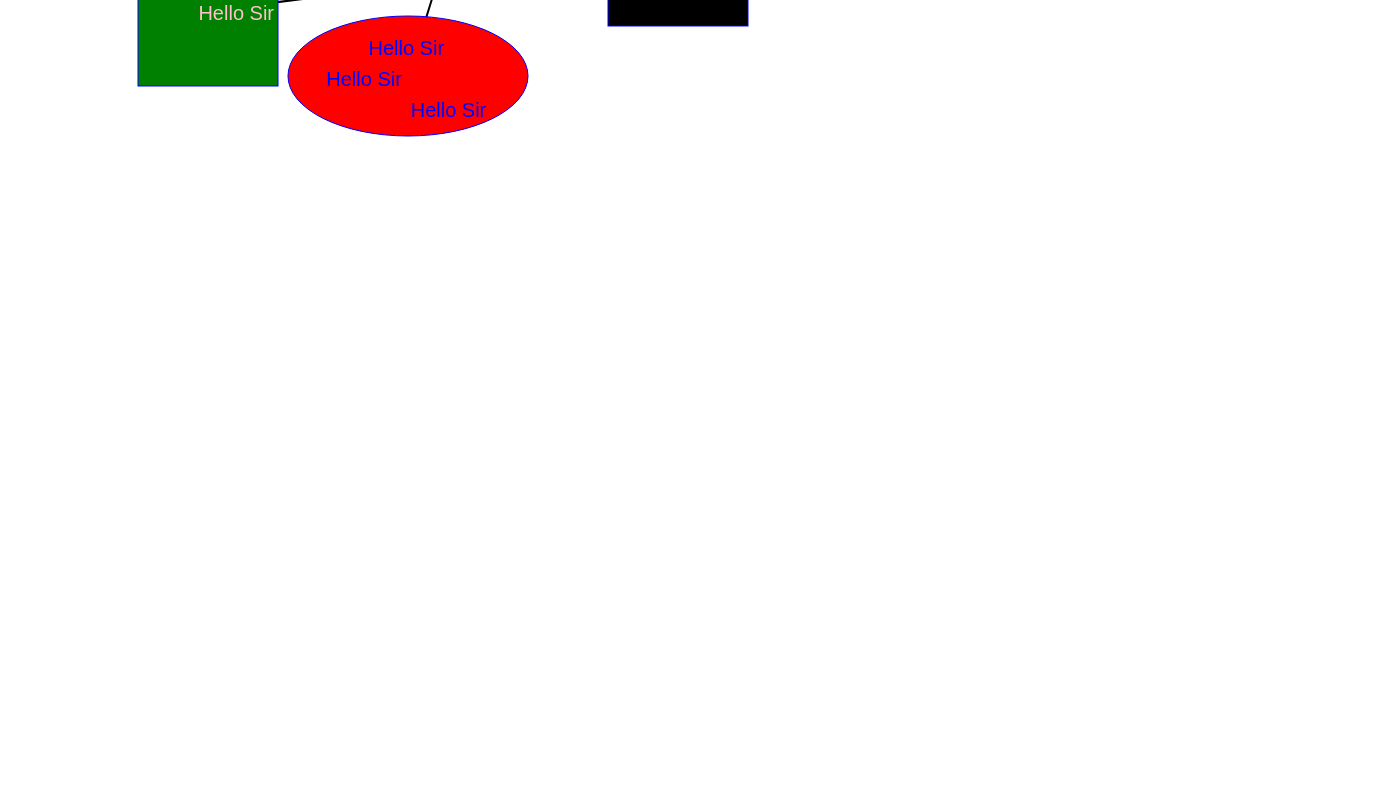
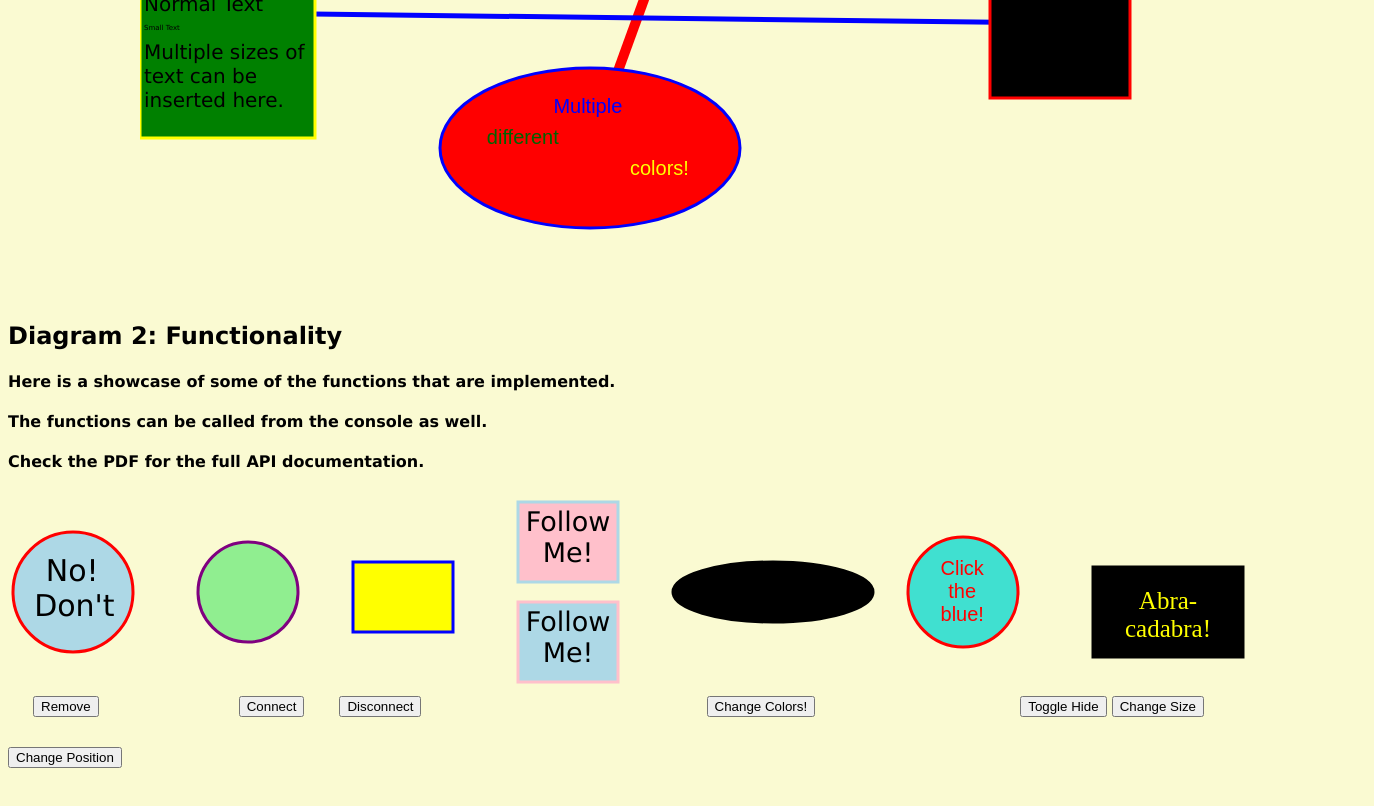
Before and after one commit to jamilfaisal/Connectogram.js, a website: page pub/examples.html in a window 1280 px wide. Shown: the part 422-1228 px from the top of the page, 1374 px wide, since content can reach past the window. Before the commit the page ends 810 px from the top, so only its background shows below. Drawn offline with nearby package versions, Linux system fonts and the light colour scheme.

Commit message:
Finish examples page

```diff
--- a/pub/examples.html
+++ b/pub/examples.html
@@ -1,15 +1,60 @@
 <!DOCTYPE html>
 <html>
 	<head>
-        <title>Connectogram Examples Page</title>
+        <title>Connectogram.js Examples Page</title>
         <link rel="stylesheet" href="styles.css">
         <script defer src="https://cdnjs.cloudflare.com/ajax/libs/d3/5.16.0/d3.min.js"></script>
         <script defer type="text/javascript" src='js/connectogram.js'></script>
 		<script defer type="text/javascript" src='js/examples.js'></script>
 	</head>
 	<body>
-         <h1>Test Diagram 1</h1>>
-         <div class="test-diagram-1">
+         <h1 id="main_title">Connectogram.js Examples</h1>
+         <h2>Diagram 1: Graphs</h2>
+         <h4>You can design any type of graph you want using different customization options!</h4>
+         <div class="diagram-1">
          </div>
+         <h2>Diagram 2: Functionality</h2>
+         <h4>Here is a showcase of some of the functions that are implemented.</h4>
+         <h4>The functions can be called from the console as well.</h4>
+         <h4>Check the PDF for the full API documentation.</h4>
+         <div class="diagram-2">
+         </div>
+        <button class="remove_button" onclick="cg2.removeBlob('removeCirc')">Remove</button>
+        <button class="connect_button" onclick="
+            cg2.connect(connectCirc, connectRect, 'red');
+            connectCirc.clearText();
+            connectRect.clearText();
+            connectCirc.addText('', 'Verdana', '30px', 'center');
+            connectCirc.addText('^_^', 'Verdana', '30px', 'center');
+            connectRect.addText('', 'Verdana', '30px', 'center');
+            connectRect.addText(':-)', 'Verdana', '30px', 'center');
+        ">Connect</button>
+        <button class="disconnect_button" onclick="
+            cg2.disconnect(connectCirc, connectRect);
+            connectCirc.clearText();
+            connectRect.clearText();
+            connectCirc.addText('', 'Verdana', '30px', 'center');
+            connectCirc.addText(';_;', 'Verdana', '30px', 'center');
+            connectRect.addText('', 'Verdana', '30px', 'center');
+            connectRect.addText(':-(', 'Verdana', '30px', 'center');
+        ">Disconnect</button>
+        <button class="colors_button" onclick="
+            colorEllip.clearText()
+            colorEllip.addText('*_*', 'Verdana', '30px', 'center');
+            const color = '#'+Math.floor(Math.random()*16777215).toString(16).padStart(6, '0');
+            const bordercolor = '#'+Math.floor(Math.random()*16777215).toString(16).padStart(6, '0');
+            colorEllip.changeColor(color)
+            colorEllip.changeBorderColor(bordercolor)
+        ">Change Colors!</button>
+        <button class="hide_button" onclick="
+            magicRect.toggleHide()
+        ">Toggle Hide</button>
+        <button class="size_button" onclick="
+            magicRect.changeHeight(Math.floor(Math.random()*200) + 20)
+            magicRect.changeWidth(Math.floor(Math.random()*200) + 20)
+        ">Change Size</button>
+        <button class="position_button" onclick="
+            magicRect.setPosition(Math.floor(Math.random()*1366), Math.floor(Math.random()*200))
+        ">Change Position</button>
 	</body>
 </html>
--- a/pub/js/connectogram.js
+++ b/pub/js/connectogram.js
@@ -496,6 +496,7 @@ function addBlobtoDOM(root_html, blob) {
         .attr("y", blob.y)
         .attr("fill", blob.color)
         .attr("stroke", blob.borderColor)
+        .attr("stroke-width", 3)
         // For text elements
         group.append("foreignObject")
         .attr("x", blob.x)
@@ -511,6 +512,7 @@ function addBlobtoDOM(root_html, blob) {
         .attr("cy", blob.y)
         .attr("fill", blob.color)
         .attr("stroke", blob.borderColor)
+        .attr("stroke-width", 3)
         // For text elements
         group.append("foreignObject")
         .attr("x", blob.x - blob.radius/1.4)
@@ -527,6 +529,7 @@ function addBlobtoDOM(root_html, blob) {
         .attr("cy", blob.y)
         .attr("fill", blob.color)
         .attr("stroke", blob.borderColor)
+        .attr("stroke-width", 3)
         // For text elements
         group.append("foreignObject")
         .attr("x", blob.x - blob.radiusx/1.4)
--- a/pub/js/examples.js
+++ b/pub/js/examples.js
@@ -1,25 +1,55 @@
-const after_html = document.querySelector(".test-diagram-1")
+// Diagram 1 Code
+const after_html = document.querySelector(".diagram-1")
 const cg = new Connectogram(after_html, "diagram1")
-const blobRect = cg.addBlob("blobRect1", "rectangle", {height: 150, width: 140}, 120, 50, "black", "blue")
-const blobRect2 = cg.addBlob("blobRect2", "rectangle", {height: 150, width: 140}, 600, 200, "black", "blue")
-const blobCirc = cg.addBlob("blob2", "circle", {radius: 70}, 500, 79, "pink", "blue")
-const blobEllip = cg.addBlob("blob3", "ellipse", {radiusx: 120, radiusy: 60}, 400, 400, "red", "blue")
-// cg.removeBlob("blob1")
-// blobRect.changeWidth(10)
-// log(cg.changeBlobName("blob1", "blob4"))
-blobRect.changeColor("Green")
-cg.connect(blobRect, blobRect2)
-cg.connect(blobCirc, blobEllip)
-cg.connect(blobCirc, blobRect)
-blobRect.addText("Hello Sir", "Sans-Serif", "20px", "center", "pink")
-blobRect.addText("Hello Sir", "Sans-Serif", "20px", "left", "pink")
-blobRect.addText("Hello Sir", "Sans-Serif", "20px", "right", "pink")
-blobCirc.addText("Hello Sir", "Sans-Serif", "20px", "center", "black")
-blobCirc.addText("Hello Sir", "Sans-Serif", "20px", "left", "black")
-blobCirc.addText("Hello Sir", "Sans-Serif", "20px", "right", "black")
-blobEllip.addText("Hello Sir", "Sans-Serif", "20px", "center", "blue")
-blobEllip.addText("Hello Sir", "Sans-Serif", "20px", "left", "blue")
-blobEllip.addText("Hello Sir", "Sans-Serif", "20px", "right", "blue")
-blobRect.textAlign("Right")
-blobRect.setPosition(130, 260)
-// blobRect.clearText()
+// Blobs
+const blobRect = cg.addBlob("blobRect1", "rectangle", {height: 250, width: 175}, 0, 140, "green", "yellow")
+const blobRect2 = cg.addBlob("blobRect2", "rectangle", {height: 150, width: 140}, 850, 200, "black", "red")
+const blobCirc = cg.addBlob("blobCirc", "circle", {radius: 100}, 550, 125, "pink", "purple")
+const blobEllip = cg.addBlob("blobEllip", "ellipse", {radiusx: 150, radiusy: 80}, 450, 400, "red", "blue")
+// Edges
+cg.connect(blobRect, blobRect2, "blue", 5)
+cg.connect(blobCirc, blobEllip, "red", 10)
+cg.connect(blobCirc, blobRect, "green", 1)
+// Text
+blobRect.addText("Large Text", "Verdana", "40px", "left", "black")
+blobRect.addText("Normal Text", "Verdana", "20px", "left", "black")
+blobRect.addText("Small Text", "Verdana", "7px", "left", "black")
+blobRect.addText("Multiple sizes of text can be inserted here.", "Verdana", "20px", "left", "black")
+blobCirc.addText("", "Helvetica", "20px", "left", "black")
+blobCirc.addText("Left Text", "Times New Roman", "20px", "left", "black")
+blobCirc.addText("Center Text", "Courier", "20px", "center", "black")
+blobCirc.addText("Right Text", "Arial", "20px", "right", "black")
+blobEllip.addText("Multiple", "Sans-Serif", "20px", "center", "blue")
+blobEllip.addText("different", "Sans-Serif", "20px", "left", "darkgreen")
+blobEllip.addText("colors!", "Sans-Serif", "20px", "right", "yellow")
+
+// Diagram 2 Code
+const after_html2 = document.querySelector(".diagram-2")
+const cg2 = new Connectogram(after_html2, "diagram2")
+// Remove
+const removeCirc = cg2.addBlob("removeCirc", "circle", {radius: 60}, 65, 100, "lightblue", "red")
+removeCirc.addText("No! Don't", "Verdana", "30px", "center", "black")
+// Connect/Disconnect
+const connectCirc = cg2.addBlob("connectCirc1", "circle", {radius: 50}, 240, 100, "lightgreen", "purple")
+const connectRect = cg2.addBlob("connectRect", "rectangle", {height: 70, width: 100}, 345, 70, "yellow", "blue")
+// Link
+const linkRect = cg2.addBlob("linkBlob", "rectangle", {height: 80, width: 100}, 510, 10, "pink", "lightblue")
+linkRect.addText("Follow Me!", "Verdana", "27px", "center", "black")
+linkRect.setLink("https://touchpianist.com/")
+const linkRect2 = cg2.addBlob("linkBlob2", "rectangle", {height: 80, width: 100}, 510, 110, "lightblue", "pink")
+linkRect2.addText("Follow Me!", "Verdana", "27px", "center", "black")
+linkRect2.setLink("http://corndog.io/")
+// Color Change
+const colorEllip = cg2.addBlob("colorEllip", "ellipse", {radiusx: 100, radiusy: 30}, 765, 100, "black", "black")
+// Alert
+const alertCircle = cg2.addBlob("alertCirc", "circle", {radius: 55}, 955, 100, "turquoise", "red")
+alertCircle.addText("Click the blue!", "Arial", "20px", "center", "red")
+alertCircle.addEvent("click", function() {
+    alert("This is a callback function. You can add events to all the shapes!")
+    log("This is a secret message.")
+})
+// Magic!
+const magicRect = cg2.addBlob("magicRect", "rectangle", {width: 150, height: 90}, 1085, 75, "black", "black")
+magicRect.addText("", "comic-sans", "25px", "center", "yellow");
+magicRect.addText("", "comic-sans", "25px", "center", "yellow");
+magicRect.addText("Abra-cadabra!", "comic-sans", "25px", "center", "yellow");
--- a/pub/styles.css
+++ b/pub/styles.css
@@ -1,8 +1,66 @@
-svg {
+body {
+    background-color: lightgoldenrodyellow;
+    font-family: Verdana, Geneva, Tahoma, sans-serif;
+}
+
+#main_title {
+    text-align: center;
+}
+
+.diagram-1 {
+    text-align: center;
+}
+
+.cgram-diagram1 {
     width: 1000px;
-    height: 700px;
+    height: 550px;
 }
+
+.cgram-diagram2 {
+    width: 1366px;
+    height: 200px;
+}
+
 p {
     margin: 0;
     padding: 4px;
 }
+
+button {
+    margin-bottom: 30px;
+}
+
+.remove_button {
+    margin-left: 25px;
+    margin-right: 135px;
+}
+
+.connect_button {
+    margin-right: 30px;
+}
+
+.colors_button {
+    margin-left: 280px;
+}
+
+.hide_button {
+    margin-left: 200px;
+}
+
+.size_button {
+
+}
+
+.position_button {
+
+}
+
+@keyframes fadeIn {
+    0% {
+      opacity: 0;
+    }
+    100% {
+      visibility: visible;
+      opacity: 1;
+    }
+  }
```
